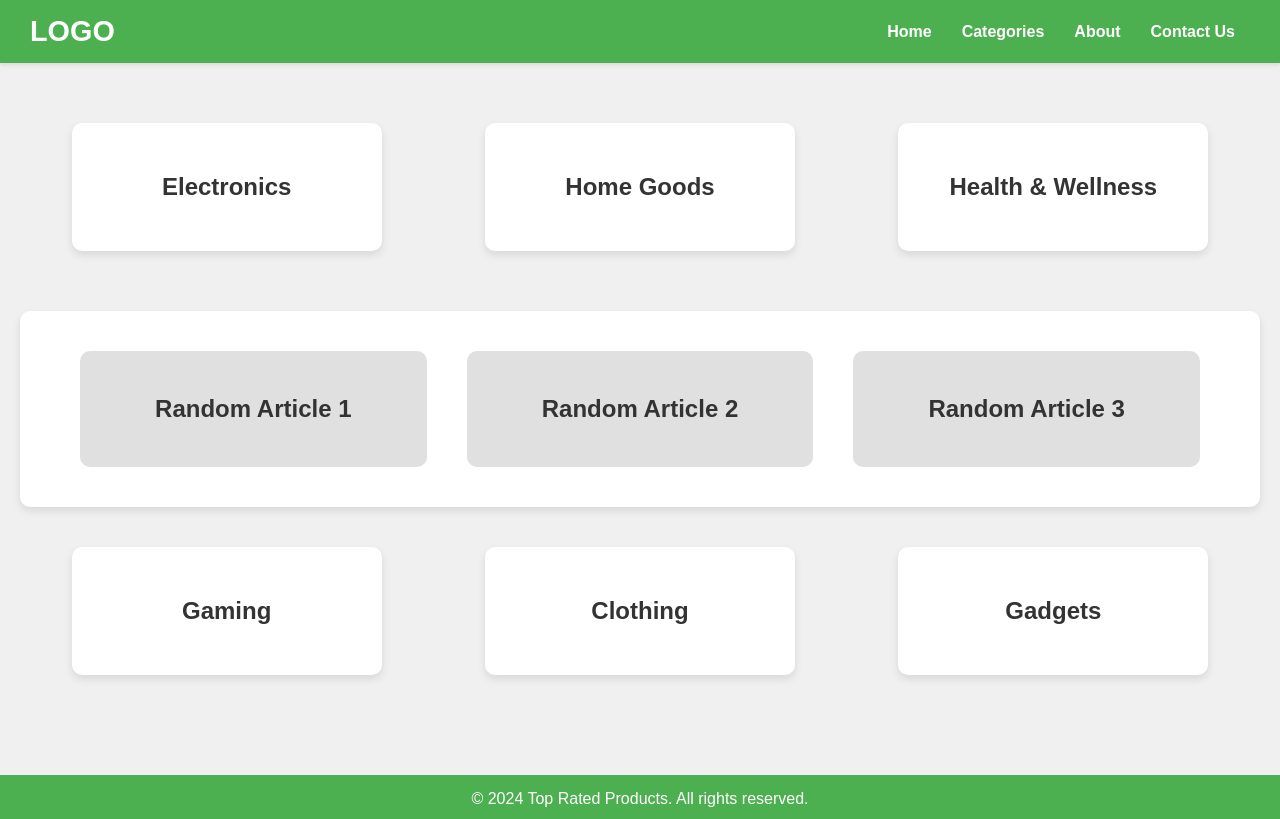
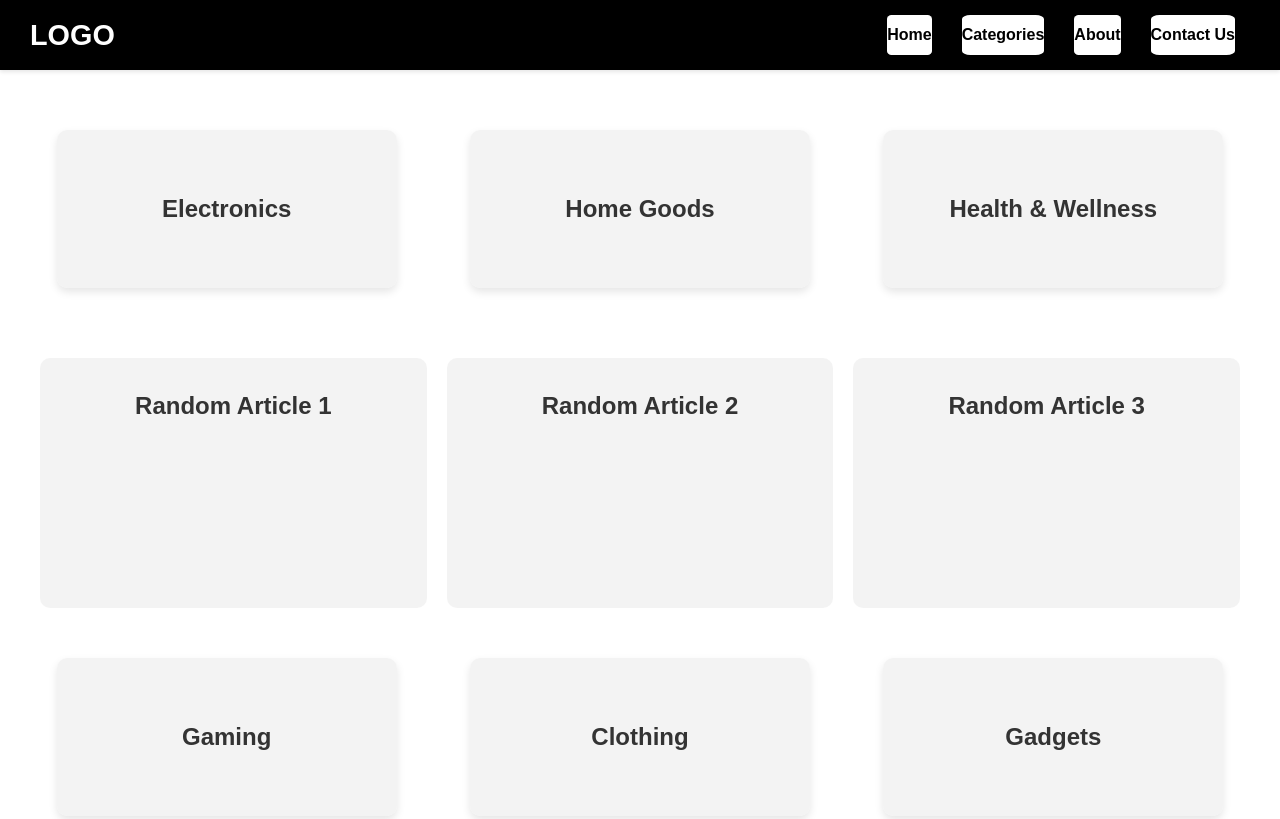
Before and after one commit to Tajae1532/Website, a plain HTML site: page home.html in a window 1280 px wide. Shown: the top 819 px of the page. Drawn offline with Linux system fonts and the light colour scheme.

Commit message:
some changes

```diff
--- a/home.html
+++ b/home.html
@@ -11,13 +11,14 @@
         <div class="logo">LOGO</div>
         <nav>
             <ul>
-                <li><a href="#home">Home</a></li>
-                <li><a href="#categories">Categories</a></li>
-                <li><a href="#about">About</a></li>
-                <li><a href="#contact">Contact Us</a></li>
+                <li><a href="home.html">Home</a></li>
+                <li><a href="categories.html">Categories</a></li>
+                <li><a href="about.html">About</a></li>
+                <li><a href="contact.html">Contact Us</a></li>
             </ul>
         </nav>
     </header>
+
     <main>
         <section class="top-section">
             <div class="category-card">
--- a/styles.css
+++ b/styles.css
@@ -2,14 +2,14 @@ body {
     font-family: 'Arial', sans-serif;
     margin: 0;
     padding: 0;
-    background-color: #f0f0f0;
+    background-color: #f0f0f000;
 }
 
 header {
     display: flex;
     justify-content: space-between;
     align-items: center;
-    background-color: #4CAF50;
+    background-color: #000000;
     padding: 15px 30px;
     box-shadow: 0 2px 4px rgba(0, 0, 0, 0.1);
 }
@@ -29,17 +29,32 @@ nav ul {
 
 nav ul li {
     margin: 0 15px;
+    transition: transform 0.3s ease;
+    display: inline-block;
 }
 
 nav ul li a {
     text-decoration: none;
-    color: #fff;
+    color: #000000;
     font-weight: bold;
-    transition: color 0.3s ease;
+    transition: color 0.3s ease, transform 0.5s ease, box-shadow 0.5s ease;
+    display: inline-block;
+    width: 80x;
+    height: 40px;
+    line-height: 40px;
+    text-align: center;
+    border-radius: 10%;
+    background-color: #ffffff;
+
+}
+
+nav ul li:hover {
+    transform: translateY(-5px);
 }
 
 nav ul li a:hover {
-    color: #ffeb3b;
+    color: #ffffff;
+    background-color: #000000;
 }
 
 main {
@@ -54,45 +69,49 @@ main {
 }
 
 .category-card {
-    background-color: #fff;
-    padding: 30px;
+    background-color: #ebebeb97;
+    padding: 45px;
     margin: 20px;
+    width: auto;
+    height: auto;
     border-radius: 10px;
     box-shadow: 0 4px 8px rgba(0, 0, 0, 0.1);
     text-align: center;
     flex: 1;
     max-width: 250px;
-    transition: transform 0.3s ease, box-shadow 0.3s ease;
+    transition: transform 0.5s ease, box-shadow 0.5s ease;
 }
 
 .category-card h2 {
     font-size: 1.5em;
-    color: #333;
+    color: #333333;
 }
 
 .category-card:hover {
     transform: translateY(-10px);
-    box-shadow: 0 8px 16px rgba(0, 0, 0, 0.2);
+    box-shadow: 0 16px 32px rgba(0, 0, 0, 0.2);
 }
 
 .scrolling-banner {
     background-color: #fff;
-    padding: 40px;
+    padding: 10px;
     margin: 20px 0;
+    width: auto;
+    height: 250px;
+    max-height: 350px;
     border-radius: 10px;
-    box-shadow: 0 4px 8px rgba(0, 0, 0, 0.1);
     display: flex;
     justify-content: space-around;
 }
 
 .banner-article {
     flex: 1;
-    margin: 0 20px;
+    margin: 0 10px;
     text-align: center;
     text-decoration: none;
     color: inherit;
-    background-color: #e0e0e0;
-    padding: 20px;
+    background-color: #ebebeb97;
+    padding: 10px;
     border-radius: 10px;
     transition: transform 0.3s ease, box-shadow 0.3s ease;
 }
@@ -108,7 +127,7 @@ main {
 }
 
 footer {
-    background-color: #4CAF50;
+    background-color: #000000;
     padding: 15px;
     text-align: center;
     color: #fff;
```
Also changed, not shown: about.html (added, +29 -0 lines), categories.html (added, +29 -0 lines), contact.html (added, +29 -0 lines), about/about.html (deleted), categories/categories.html (deleted), contact_us/contact_us.html (deleted).
